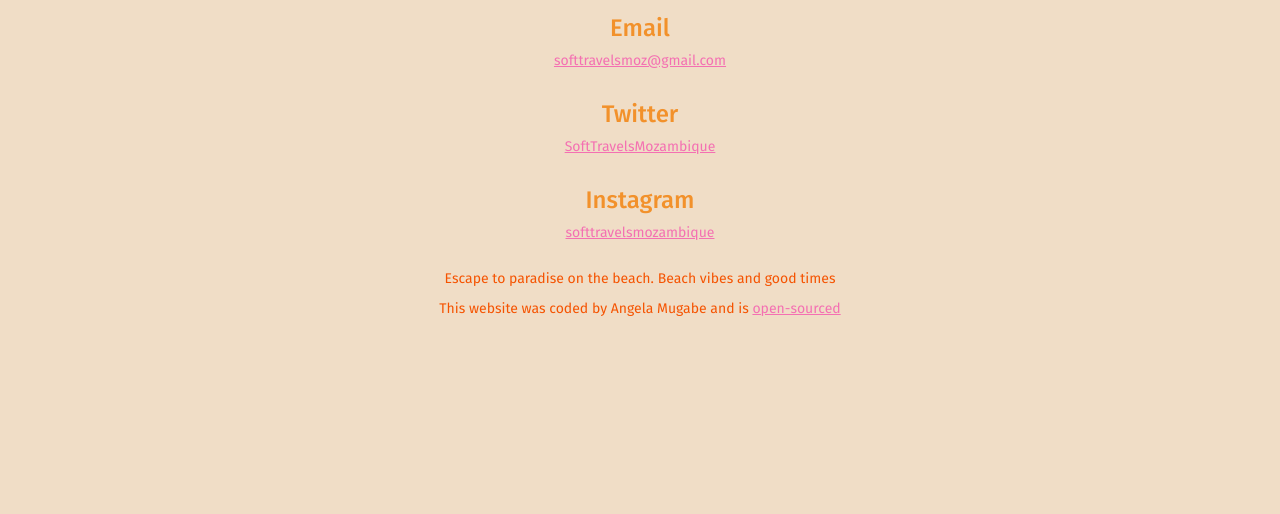
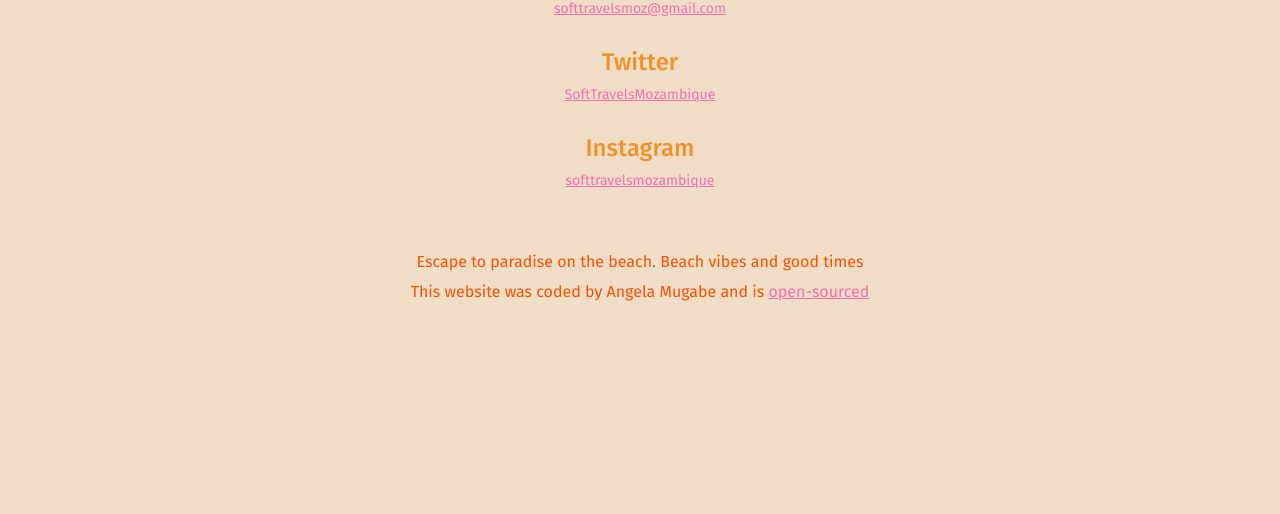
Before and after one commit to anglmugabe/softtravel-accomodation, a plain HTML site: page contact.html in a window 1280 px wide. Shown: the part 366-880 px from the top of the page. After the commit the page ends 800 px from the top, so only its background shows below. Drawn offline with nearby package versions, Linux system fonts and the light colour scheme.

Commit message:
corrected Contact Page

```diff
--- a/contact.html
+++ b/contact.html
@@ -9,23 +9,26 @@
         <link rel="preconnect" href="https://fonts.googleapis.com">
         <link rel="preconnect" href="https://fonts.gstatic.com" crossorigin>
         <link
-            href="https://fonts.googleapis.com/css2?family=Fira+Sans:ital,wght@0,100;0,200;0,300;0,400;0,500;0,600;0,700;0,800;0,900;1,100;1,200;1,300;1,400;1,500;1,600;1,700;1,800;1,900&display=swap"
+            href="https://fonts.googleapis.com/css2?family=Fira+Sans:ital,wght@0,100;0,200;0,300;0,400;0,500;0,600;0,700;0,800;0,900&display=swap"
             rel="stylesheet">
         <link rel="stylesheet" href="styles.css" />
         <script src="https://cdn.jsdelivr.net/npm/bootstrap@5.3.3/dist/js/bootstrap.bundle.min.js"
-            integrity="sha384-YvpcrYf0tY3lHB60NNkmXc5s9fDVZLESaAA55NDzOxhy9GkcIdslK1eN7N6jIeHz"
-            crossorigin="anonymous"></script>
+            integrity="sha384-YvpcrYf0tY3lHB60NNkmXc5s9fDVZLESaAA55NDzOxhy9GkcIdslK1eN7N6jIeHz" crossorigin="anonymous">
+            </script>
         <script src="https://kit.fontawesome.com/231d9e26e4.js" crossorigin="anonymous"></script>
         <title>Soft Travels Contact Page</title>
     </head>
 
     <body class="contactPage">
-        <div class="container">
+        <div class=" container">
             <nav class="d-flex justify-content-between">
-                <a href="/"> <img src="src/softtravelsaccomlogo.jpg" class=" logo d-block d-md-none" alt>
+                <a href="/"> <img src="src/softaccomlogo.jpg" class=" logo d-none d-md-block" alt="" />
+                    <img src="src/smallbusinesslogo.jpg" class="logo d-block d-md-none" alt="" />
                 </a>
                 <ul>
-                    <li class="active link"> <a href="/">Home</a></li>
+                    <li class="active link">
+                        <a href="/">Home</a>
+                    </li>
                     <li> <a href="/about.html">About</a></li>
                     <li> <a href="/work.html">Packages</a></li>
                     <li> <a href="/contact.html">Contact
@@ -33,30 +36,25 @@
                 </ul>
             </nav>
         </div>
-        <div class="content-container container text-center">
+        <div class="contact-content-container container text-center">
             <div class="content">
-                <h1 class="mb-4"> Connect with us!</h1>
+                <h1 class="mb-4">Connect with us!</h1>
                 <h3>Email</h3>
-                <p> <a href="mailto:softtravelsmoz@gmail.com"> softtravelsmoz@gmail.com </a></p>
+                <p> <a href="mailto:softtravelsmoz@gmail.com">softtravelsmoz@gmail.com</a></p>
                 <h3>Twitter</h3>
-                <p><a href="https://twitter.com/?lang=en" target="_blank"> SoftTravelsMozambique
-                    </a>
+                <p><a href="https://twitter.com/?lang=en" target="_blank">SoftTravelsMozambique</a></p>
+                <h3>Instagram</h3>
+                <p> <a href="https://www.instagram.com/softsandaccomodation/" target="_blank">softtravelsmozambique</a>
                 </p>
-                <h3>Instagram</h3>
-                <p> <a href="https://www.instagram.com/softsandaccomodation/" target="_blank"> softtravelsmozambique
-                    </a>
-                </p>
-                <div>
-                    <footer class="contactPage">
-                        <p class="slogan text-center mt-3">
-                            Escape to paradise on the beach. Beach vibes and good times
-                            <br>
-
-                            This website was coded by Angela Mugabe and is <a href="" target="-blank ">open-sourced </a>
-                        </p>
-                    </footer>
-                </div>
             </div>
+        </div>
+        <footer class="contactPage">
+            <p class="slogan text-center mt-3">
+                Escape to paradise on the beach. Beach vibes and good times
+                <br>
+                This website was coded by Angela Mugabe and is <a href="#" target="_blank">open-sourced</a>
+            </p>
+        </footer>
     </body>
 
 </html>
--- a/styles.css
+++ b/styles.css
@@ -17,7 +17,6 @@ p,
 .hero p,
 footer {
   color: #F55301;
-
 }
 
 h1 {
@@ -82,20 +81,15 @@ p,
   line-height: 1.5;
   font-family: var(--heading-font-family);
   margin: 20px 0 0;
-
 }
 
 .content p {
   font-size: 14px;
 }
 
-
-
 .content {
   margin: 30px;
 }
-
-
 
 .content-container h3 {
   color: #F2912B;
@@ -110,7 +104,7 @@ p,
 }
 
 nav {
-  padding: 20px 0
+  padding: 20px 0;
 }
 
 nav ul {
@@ -120,8 +114,7 @@ nav ul {
 
 nav li {
   display: inline;
-  list-style:
-    none;
+  list-style: none;
   line-height: 42px;
   margin-left: 15px;
 }
@@ -132,25 +125,13 @@ nav a {
   transition: all 100ms ease-in-out;
 }
 
-
 nav a:hover,
 nav li.active a {
-  color: var(--branding-color)
-}
-
-.contactPage body {
-  min-height: 100vh;
-  display: flex;
-  flex-direction: column;
-}
-
-.contactPage footer {
-  position: sticky;
-  bottom: 0;
+  color: var(--branding-color);
 }
 
 footer .social-links p {
-  font-size: 20px
+  font-size: 20px;
 }
 
 footer .contact-box {
@@ -187,7 +168,6 @@ footer .social-links a:hover {
   .aboutPage body {
     text-align: center;
     padding: 80px 20px;
-
   }
 
   h1 {
@@ -225,3 +205,33 @@ footer .social-links a:hover {
     padding: 0;
   }
 }
+
+
+body.contactPage,
+html.contactPage {
+  height: 100%;
+  margin: 0;
+  display: flex;
+  flex-direction: column;
+}
+
+body.contactPage .content-container {
+  flex: 1;
+}
+
+body.contactPage footer {
+  background-color: var(--secondary-color);
+  padding: 5px 0;
+  text-align: center;
+  position: sticky;
+  bottom: 0;
+  width: 100%;
+}
+
+body.contactPage a {
+  color: #F470b2;
+}
+
+body.contactPage h3 {
+  color: var(--branding-color);
+}
```
Also changed, not shown: about.html (+5 -2 lines), work.html (+5 -2 lines).
